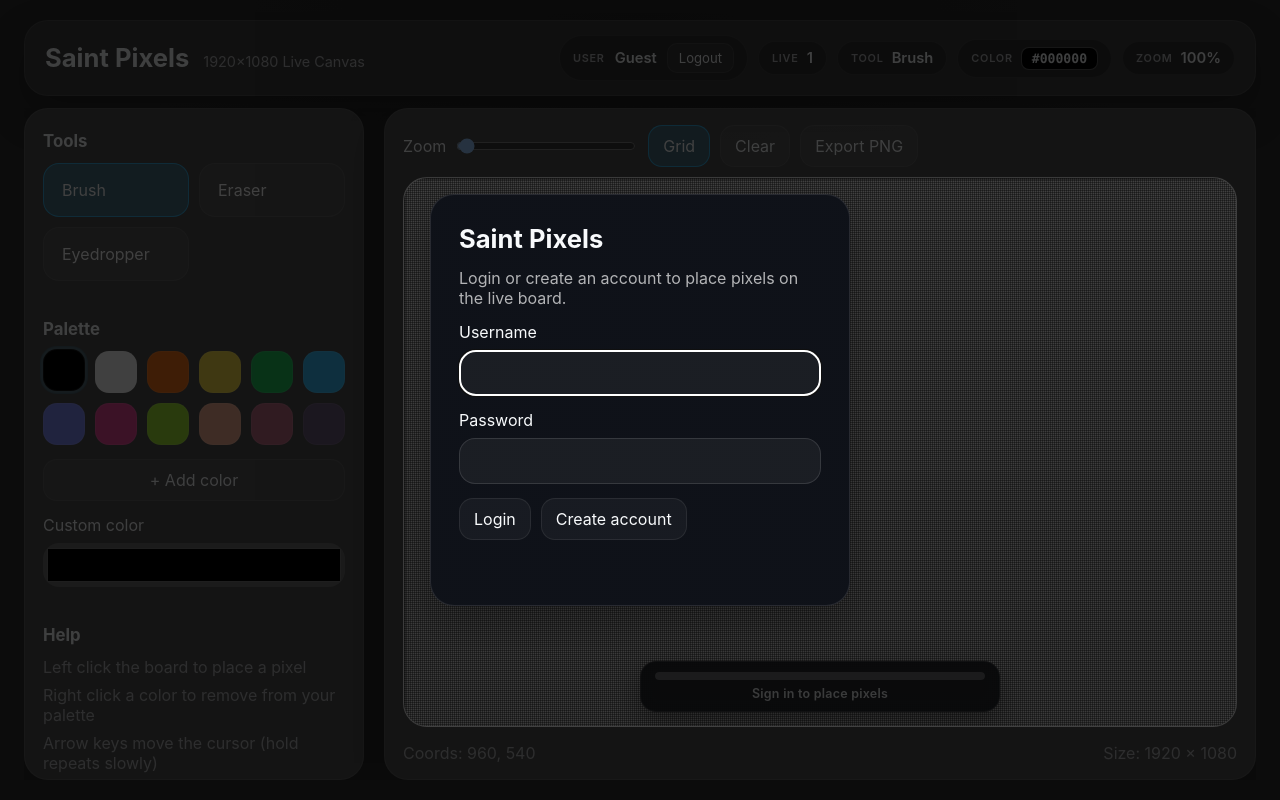
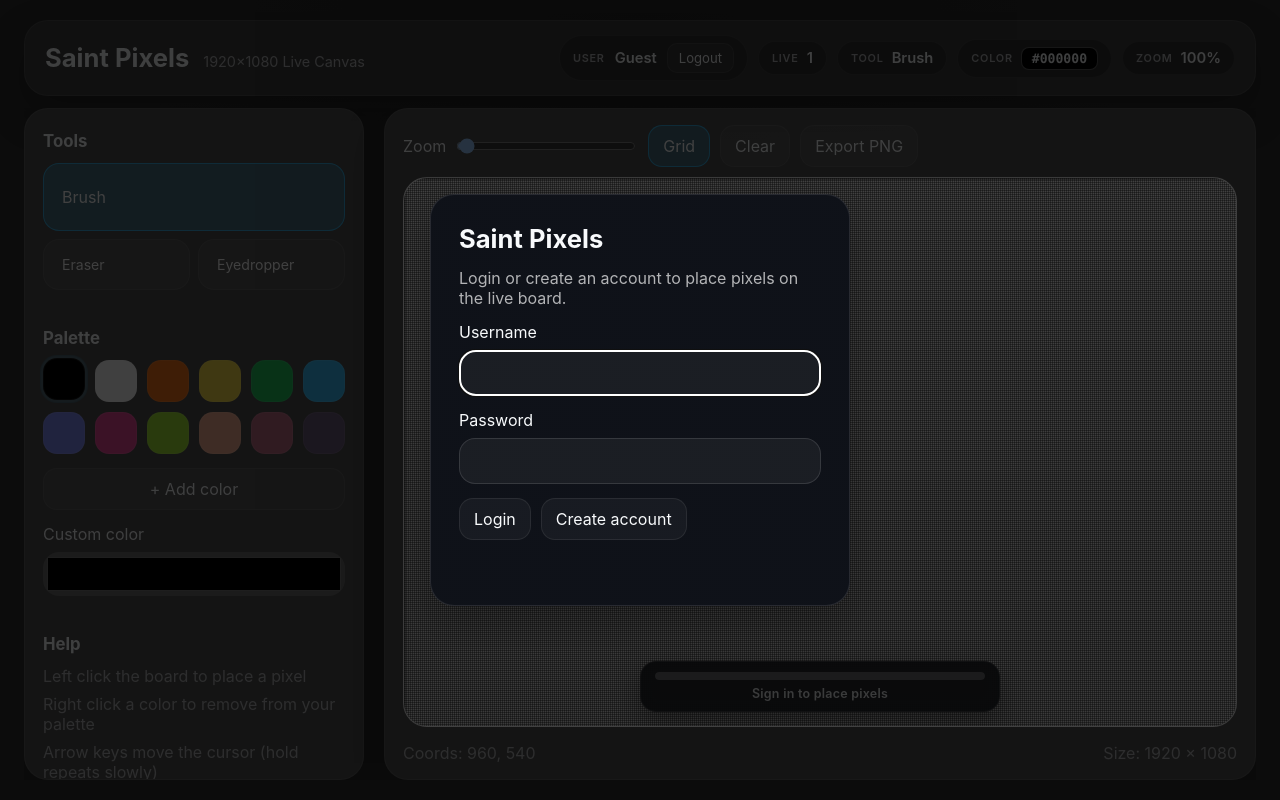
Before and after one commit to flynotron/saint-pixels, a website: page index.html in a window 1280 px wide. Drawn offline with Linux system fonts and the light colour scheme.

Commit message:
Refactor tool-list styles and add new tool classes
Adjusted grid layout and added new styles for tools.

```diff
--- a/styles.css
+++ b/styles.css
@@ -348,8 +348,22 @@ button.compact {
 
 .tool-list {
   display: grid;
-  grid-template-columns: repeat(2, 1fr);
-  gap: 10px;
+  grid-template-columns: 1fr 1fr;
+  gap: 8px;
+  align-items: stretch;
+}
+
+.tool--brush {
+  grid-column: 1 / -1;
+  padding: 16px 18px;
+  min-height: 4.25rem;
+  font-size: 1rem;
+}
+
+.tool--secondary {
+  padding: 9px 12px;
+  min-height: 2.35rem;
+  font-size: 0.88rem;
 }
 
 .tool {
```
